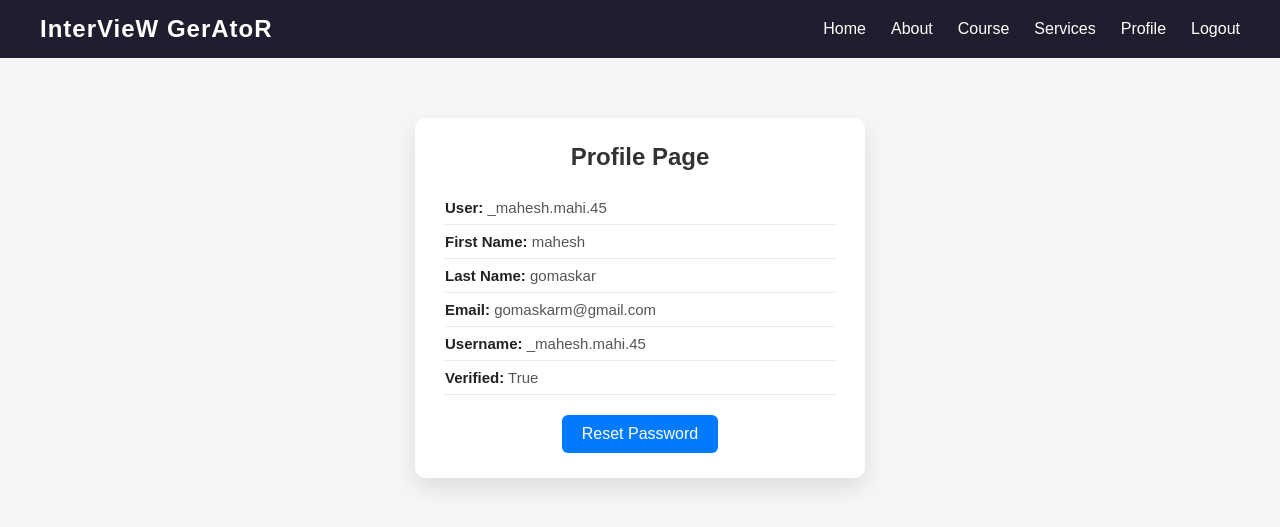
After one commit to mahesh15ai/python-interview, a Django app: page /profile/ in a window 1280 px wide. The commit adds this page. Shown: the top 527 px of the page. Run offline with Django 4.2, Linux system fonts and the light colour scheme; a user stored in the database is signed in.

Commit message:
reset and new password functionality completed

```diff
--- /dev/null
+++ b/auth_user/static/css/profile.css
@@ -0,0 +1,51 @@
+body {
+    font-family: Arial, sans-serif;
+    background-color: #f4f6f8;
+}
+
+.profile-container {
+    width: 450px;
+    margin: 60px auto;
+    background: #ffffff;
+    padding: 25px 30px;
+    border-radius: 10px;
+    box-shadow: 0 10px 25px rgba(0,0,0,0.1);
+    text-align: center;
+}
+
+.profile-container h2 {
+    margin-bottom: 15px;
+    color: #333;
+}
+
+.profile-details {
+    text-align: left;
+    margin-top: 20px;
+}
+
+.profile-details p {
+    font-size: 15px;
+    padding: 8px 0;
+    border-bottom: 1px solid #eaeaea;
+    color: #555;
+}
+
+.profile-details span {
+    font-weight: bold;
+    color: #222;
+}
+
+.profile-container a {
+    display: inline-block;
+    margin-top: 20px;
+    text-decoration: none;
+    padding: 10px 20px;
+    background: #007bff;
+    color: #fff;
+    border-radius: 6px;
+    transition: 0.3s;
+}
+
+.profile-container a:hover {
+    background: #0056b3;
+}
--- /dev/null
+++ b/auth_user/templates/profile.html
@@ -0,0 +1,21 @@
+{% extends 'main.html' %}
+{% load static %}
+{% block css %}
+<link rel="stylesheet" href="{% static 'css/profile.css' %}">
+{% endblock %}
+{% block content %}
+<div class="profile-container">
+    <h2>Profile Page</h2>
+
+    <div class="profile-details">
+        <p><span>User:</span> {{ request.user }}</p>
+        <p><span>First Name:</span> {{ request.user.first_name }}</p>
+        <p><span>Last Name:</span> {{ request.user.last_name }}</p>
+        <p><span>Email:</span> {{ request.user.email }}</p>
+        <p><span>Username:</span> {{ request.user.username }}</p>
+        <p><span>Verified:</span> {{ request.user.is_authenticated }}</p>
+    </div>
+
+    <a href="{% url 'reset' %}">Reset Password</a>
+</div>
+{% endblock %}
--- a/auth_user/urls.py
+++ b/auth_user/urls.py
@@ -5,5 +5,7 @@ urlpatterns = [
     path('register/',register,name="register"),
     path('login_',login_,name='login_'),
     path('logout',logout_,name='logout_'),
+    path('profile/',profile,name='profile'),
+    path('reset/',reset_password,name='reset')
 
 ]
--- a/auth_user/views.py
+++ b/auth_user/views.py
@@ -58,5 +58,44 @@ def login_(request):
 def logout_(request):
     logout(request)
     return redirect('login_')
-def reset_pass(request):
-    return render(request,'reset.html')
+
+@login_required(login_url='login_')
+def profile(request):
+    return render(request,'profile.html')
+
+from django.shortcuts import render, redirect
+from django.contrib.auth import authenticate, login
+from django.contrib.auth.decorators import login_required
+from django.contrib.auth.models import User
+
+@login_required
+def reset_password(request):
+    user = request.user  # Get the logged-in user
+    context = {}
+
+    if request.method == 'POST':
+        # Stage 1: Verify old password
+        if 'oldpasw' in request.POST:
+            old_password = request.POST['oldpasw']
+            # Authenticate user with old password
+            u = authenticate(username=user.username, password=old_password)
+            if u:
+                # Old password is correct, show new password input
+                context['new_pass'] = True
+            else:
+                # Old password is wrong
+                context['wrong'] = True
+
+        # Stage 2: Set new password
+        elif 'newpasw' in request.POST:
+            new_password = request.POST['newpasw']
+            if new_password:
+                user.set_password(new_password)
+                user.save()
+                # Re-login user after password change
+                login(request, user)
+                return redirect('profile')  # Redirect to any page you want
+            else:
+                context['new_pass'] = True  # Stay on new password form if empty
+
+    return render(request, 'reset.html', context)
--- a/base/views.py
+++ b/base/views.py
@@ -1,6 +1,7 @@
 from django.shortcuts import render
-
+from django.contrib.auth.decorators import login_required
 # Create your views here.
 
+@login_required(login_url='login_')
 def home(request):
     return render(request,'home.html')
--- a/templates/nav.html
+++ b/templates/nav.html
@@ -9,7 +9,7 @@
     <a href="">About</a>
     <a href="">Course</a>
     <a href="">Services</a>
-    <a href="">Profile</a>
+    <a href="{% url 'profile' %}">Profile</a>
     <a href="{% url 'logout_' %}">Logout</a>
     {% else %}
     <a href="{% url 'login_' %}">Login</a>
```
Also changed, not shown: auth_user/static/css/reset.css (added, +65 -0 lines), auth_user/templates/reset.html (+34 -0 lines), db.sqlite3.
